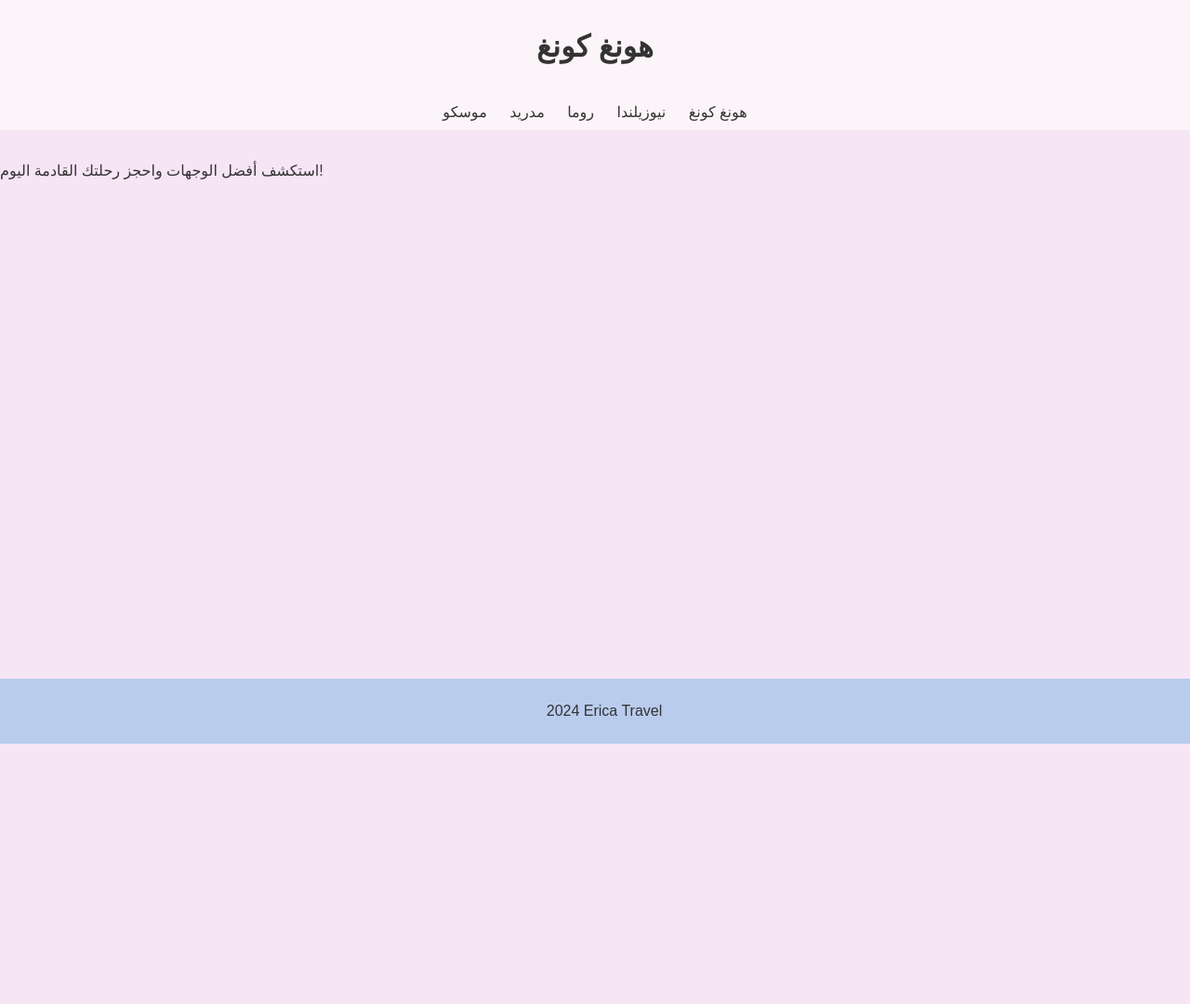
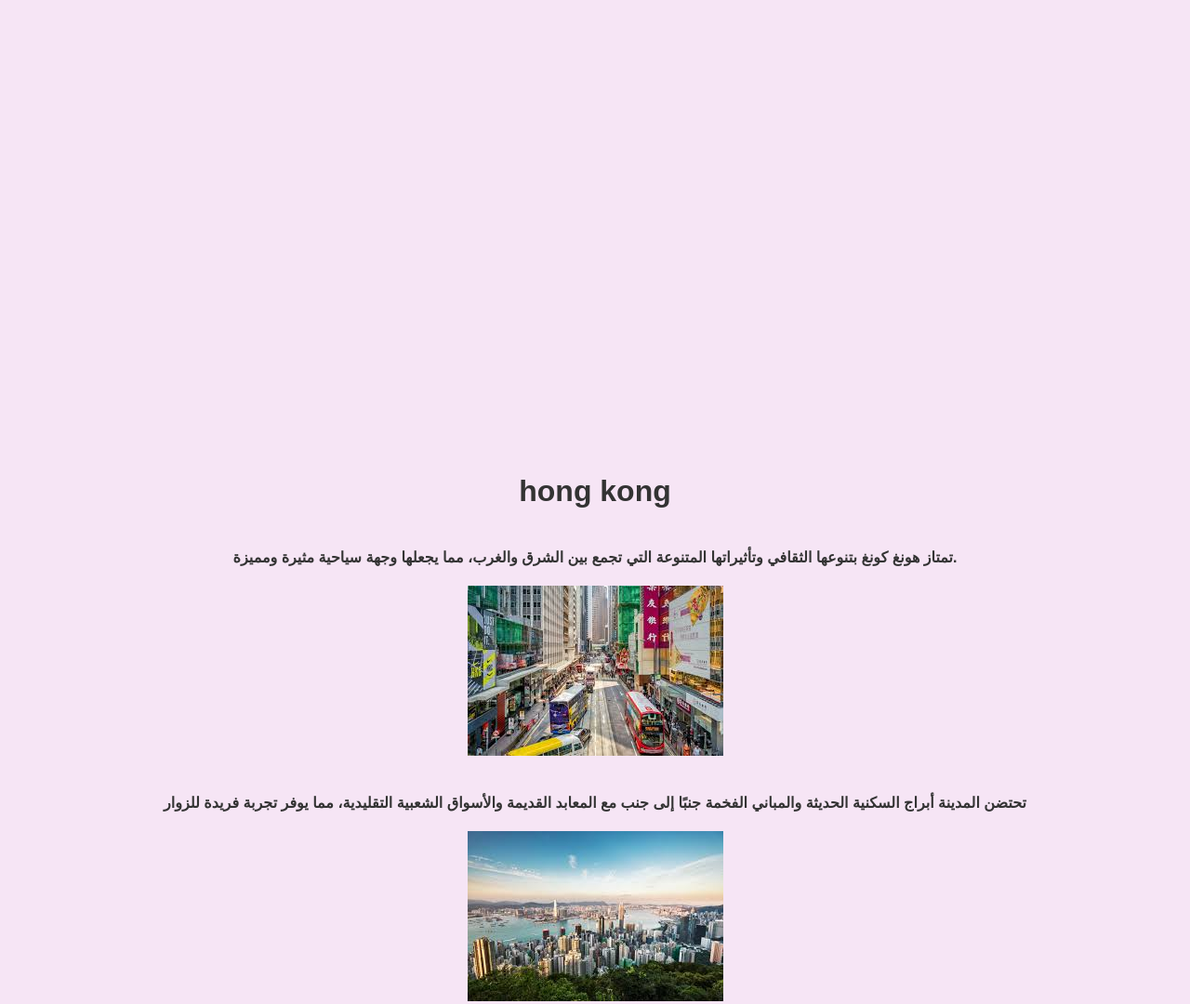
Before and after one commit to lelyan-daoud/erica-airline, a plain HTML site: page honkkong.html in a window 1280 px wide. Shown: the top 1080 px of the page at 93% size. Before the commit the page ends 800 px from the top, so only its background shows below. Drawn offline with Linux system fonts and the light colour scheme.

Commit message:
Update honkkong.html

```diff
--- a/honkkong.html
+++ b/honkkong.html
@@ -1,153 +1,55 @@
 <!DOCTYPE html>
-
 <html lang="en">
-
-
-
 <head>
-
     <meta charset="UTF-8">
-
     <meta name="viewport" content="width=device-width, initial-scale=1.0">
-
     <title>هونغ كونغ</title>
-
     <style>
-
         body {
-
             background-color: #F6E5F5;
-
             color: #333;
-
             font-family: Arial, sans-serif;
-
             margin: 0;
-
             padding: 0;
-
+            display: flex;
+            flex-direction: column;
+            justify-content: center;
+            align-items: center;
+            height: 250vh;
         }
 
 
 
-        header {
-
-            background-color: #FBF4F9;
-
-            padding: 10px;
-
-            text-align: center;
-
+        img {
+            max-width: 100%;
+            height: auto;
+            margin-bottom: 20px;
         }
-
-
-
-        section {
-
-            background-color: #F6E7E6;
-
-            padding: 20px;
-
-            text-align: center;
-
-        }
-
-
-
-        footer {
-
-            background-color: #B9CCED;
-
-            padding: 10px;
-
-            text-align: center;
-
-            position: fixed;
-
-            bottom: 0;
-
-            width: 100%;
-
-        }
-
-
-
-        nav {
-
-            background-color: #FBF4F9;
-
-            padding: 10px;
-
-            text-align: center;
-
-        }
-
-
-
-        nav a {
-
-            margin: 0 10px;
-
-            text-decoration: none;
-
-            color: #333;
-
-        }
-
     </style>
 
 </head>
 
-
-
 <body>
-
-    <header>
-
-        <h1>هونغ كونغ</h1>
-
-    </header>
+    <h1>hong kong</h1>
 
 
 
-    <nav>
-
-        <a href="honkkong.html">هونغ كونغ</a>
-
-        <a href="newzealand.html">نيوزيلندا</a>
-
-        <a href="rome.html">روما</a>
-
-        <a href="madrid.html">مدريد</a>
-
-        <a href="moscow.html">موسكو</a>
-
-    </nav>
-
- <img src=""
-
-
-
-    <section>
-
-        <p>استكشف أفضل الوجهات واحجز رحلتك القادمة اليوم!</p>
-
-
-    </section>
-
-
-
-
-    <footer>
-
-        <p>2024 Erica Travel</p>
-
-    </footer>
-
-</body>
+    <h4>تمتاز هونغ كونغ بتنوعها الثقافي وتأثيراتها المتنوعة التي تجمع بين الشرق والغرب، مما يجعلها وجهة سياحية مثيرة ومميزة.</h4>
+    <img src="./images.jfif" alt="Hong Kong Image 1">
+    <h4>تحتضن المدينة أبراج السكنية الحديثة والمباني الفخمة جنبًا إلى جنب مع المعابد القديمة والأسواق الشعبية التقليدية، مما يوفر تجربة فريدة للزوار</h4>
+    <img src="./images (1).jfif" alt="Hong Kong Image 2">
+    <br />
+   <h3>لا تضيع الفرصة وسافر هلا على هونغ كونغ</h3>
+    <br />
+   <img src="./تنزيل.jfif">
+    <br />
+   <h1>للحجز اضغط على الرابط التالي</h1>
+   <a href="./حجز.html" >اضغط هنا </a>
+    <br />
 
 
 
 
 
+</body>
 </html>
```
